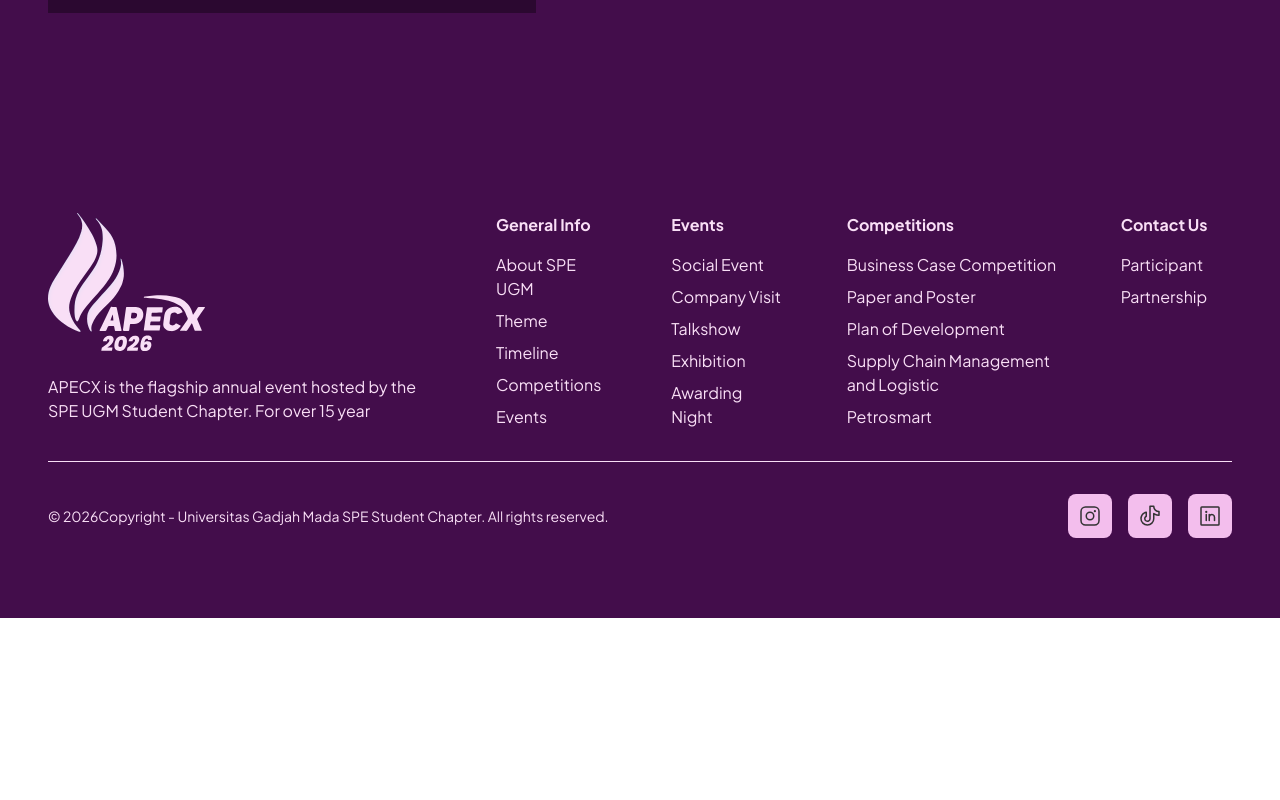
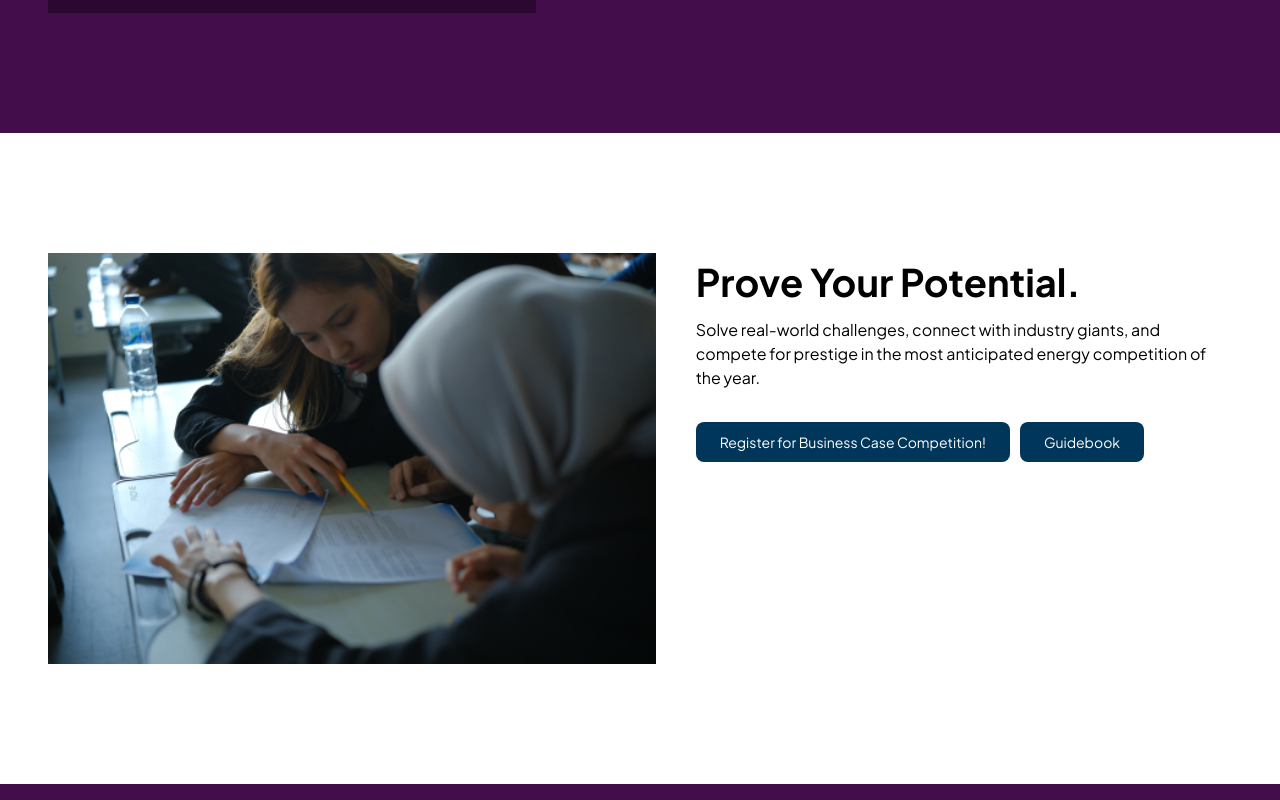
Before and after one commit to apecxugm/apecx2026, a Next.js app: page /competition/bcc in a window 1280 px wide. Shown: the part 2880-3680 px from the top of the page. Before the commit the page ends 3498 px from the top, so only its background shows below. Built offline with nearby package versions, Linux system fonts and the light colour scheme.

Commit message:
feat(cta): add cta section on competition pages

```diff
--- a/src/app/competition/[slug]/page.tsx
+++ b/src/app/competition/[slug]/page.tsx
@@ -5,6 +5,7 @@
 import CompetitionTimeline from "@/src/modules/competition/timeline"
 import Guidebook from "@/src/modules/competition/guidebook"
 import FAQ from "@/src/modules/competition/faq"
+import FinalCTA from "@/src/modules/competition/final-cta"
 
 type Params = {
   slug: string
@@ -39,6 +40,7 @@
         preliminaryPayment={data.preliminaryPayment}
       />
       <FAQ faq={data.faq} contactPerson={data.contactPerson} cpLink={data.cpLink} />
+      <FinalCTA title={data.title} guidebook={data.guidebook} />
       {/* <div className="py-10">
         <ComingSoon />
       </div> */}
--- /dev/null
+++ b/src/modules/competition/final-cta.tsx
@@ -0,0 +1,49 @@
+import { Button } from "@/src/components/ui/button";
+import Container from "@/src/components/ui/container";
+import Image from "next/image";
+import Link from "next/link";
+
+const FinalCTA = ({ title, guidebook }: { title: string; guidebook: string }) => {
+  return (
+    <section className="relative items-center justify-center bg-neutral-100">
+      <Container className="flex flex-col md:flex-row gap-6 md:gap-10 py-18 md:py-30">
+        <div className=" justify-center items-center w-full gap-5">
+          <Image
+            src="/competition-cta.webp"
+            alt="Sponsor APECX 2026"
+            width={498}
+            height={337}
+            className="object-contain aspect-[498/337] h-full w-full"
+          />
+        </div>
+        <div className="flex flex-col gap-3 md:gap-2">
+          <div className="w-full md:w-[427px]">
+            <h2 className=" font-bold text-black">
+              Prove Your Potential.
+            </h2>
+          </div>
+          <div>
+            <p className="text-black text-left text-base font-normal md:font-medium">
+              Solve real-world challenges, connect with industry giants, and compete for prestige in the most anticipated energy competition of the year.
+            </p>
+          </div>
+          <div className="flex flex-col md:flex-row items-end gap-[10px] mt-6 ml-auto md:ml-0 lg:self-start self-end">
+            <Link href="/registration">
+              <Button variant="dark-blue" size="fit" className="!text-sm">
+                Register for {title}!
+              </Button>
+            </Link>
+            <Link href={guidebook}>
+              <Button variant="dark-blue" size="fit" className="!text-sm">
+                Guidebook
+              </Button>
+            </Link>
+          </div>
+        </div>
+
+      </Container>
+    </section>
+  );
+};
+
+export default FinalCTA;
```
Also changed, not shown: public/competition-cta.webp (added).
